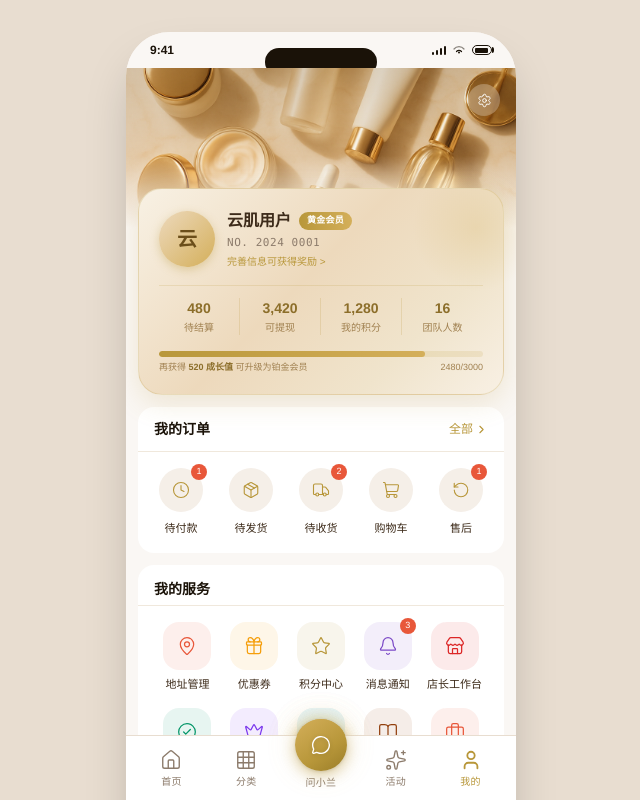
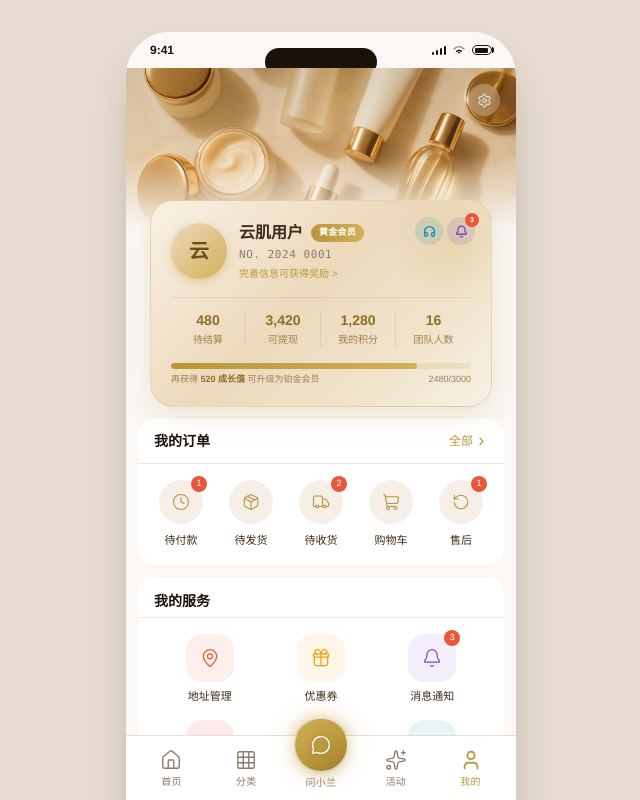
Before and after one commit to 315fang/cloud-mp-qianduan, a Next.js app: page /profile in a window 1280 px wide. Shown: the top 800 px of the page, without its empty margins (319-959 px from the left). Built offline with nearby package versions, Linux system fonts and the light colour scheme.

Commit message:
refactor: streamline profile page layout and add customer service/notification links
Co-authored-by: 王飞 <192938845+315fang@users.noreply.github.com>

```diff
--- a/src/app/profile/page.tsx
+++ b/src/app/profile/page.tsx
@@ -10,19 +10,13 @@ import {
   Bell,
   Settings,
   Headphones,
-  Star,
-  Users,
   Clock,
   Package,
   Truck,
   RotateCcw,
   ShoppingCart,
-  TrendingUp,
   Store,
   CheckCircle2,
-  Crown,
-  BookOpen,
-  Briefcase,
 } from "lucide-react";
 import PhoneFrame from "@/components/PhoneFrame";
 import BottomNav from "@/components/BottomNav";
@@ -45,16 +39,10 @@ const orderTabs = [
 const serviceItems = [
   { icon: MapPin, label: "地址管理", href: "/profile/address", color: "#E8573A" },
   { icon: Gift, label: "优惠券", href: "/profile/coupons", color: "#F59E0B" },
-  { icon: Star, label: "积分中心", href: "/profile/points", color: "#B8973A" },
   { icon: Bell, label: "消息通知", href: "/profile/notifications", color: "#7C4AC7", badge: "3" },
   { icon: Store, label: "店长工作台", href: "/distributor/manager", color: "#DC2626" },
   { icon: CheckCircle2, label: "自提核销", href: "/distributor/pickup-verify", color: "#059669" },
-  { icon: Crown, label: "权益中心", href: "/profile/rights-benefits", color: "#7C3AED" },
   { icon: Headphones, label: "专属客服", href: "/profile/customer-service", color: "#0891B2" },
-  { icon: BookOpen, label: "品牌故事", href: "/profile/brand-story", color: "#92400E" },
-  { icon: Briefcase, label: "购物袋", href: "/profile/shopping-bags", color: "#E8573A" },
-  { icon: Users, label: "我的团队", href: "/distributor/team", color: "#4A7CC7" },
-  { icon: TrendingUp, label: "分佣中心", href: "/distributor", color: "#B85A2A" },
   { icon: Settings, label: "设置", href: "/profile/settings", color: "#8C7B6B" },
 ];
 
@@ -90,22 +78,32 @@ export default function ProfilePage() {
 
       {/* 会员卡 - 上移覆盖照片底部 */}
       <div className="px-3 -mt-10 relative z-10">
-        <div
-          className="rounded-3xl overflow-hidden"
-          style={{
-            background: "linear-gradient(135deg, #F8F1E4 0%, #EDD9BC 45%, #F0E4CC 75%, #F8F0E4 100%)",
-            boxShadow: "0 8px 28px rgba(184,151,58,0.18)",
-            border: "1px solid rgba(184,151,58,0.22)",
-          }}
-        >
+        <div className="relative mx-3 mt-3 rounded-3xl overflow-hidden" style={{background: "linear-gradient(135deg, #F8F1E4 0%, #EDD9BC 45%, #F0E4CC 75%, #F8F0E4 100%)", boxShadow: "0 8px 28px rgba(184,151,58,0.18)", border: "1px solid rgba(184,151,58,0.22)"}}>
           {/* 装饰光圈 */}
-          <div
-            className="absolute -top-6 -right-6 w-32 h-32 rounded-full pointer-events-none"
-            style={{ background: "radial-gradient(circle, rgba(212,175,90,0.22), transparent 70%)" }}
-            aria-hidden="true"
-          />
+          <div className="absolute -top-6 -right-6 w-32 h-32 rounded-full pointer-events-none" style={{background: "radial-gradient(circle, rgba(212,175,90,0.22), transparent 70%)"}} aria-hidden="true"/>
 
           <div className="relative px-5 pt-5 pb-5">
+            {/* 快捷按钮 - 客服和消息 */}
+            <div className="absolute top-4 right-4 flex items-center gap-1">
+              <Link
+                href="/profile/customer-service"
+                className="w-7 h-7 flex items-center justify-center rounded-full"
+                style={{background: "rgba(8,145,178,0.15)"}}
+                aria-label="客服"
+              >
+                <Headphones size={13} className="text-[#0891B2]" strokeWidth={2.5}/>
+              </Link>
+              <Link
+                href="/profile/notifications"
+                className="relative w-7 h-7 flex items-center justify-center rounded-full"
+                style={{background: "rgba(124,74,193,0.15)"}}
+                aria-label="消息"
+              >
+                <Bell size={13} className="text-[#7C4AC7]" strokeWidth={2.5}/>
+                <span className="absolute -top-1 -right-1 w-3.5 h-3.5 bg-[#E8573A] rounded-full text-white text-[7px] flex items-center justify-center font-bold">3</span>
+              </Link>
+            </div>
+
             {/* 头像 + 昵称 + 会员号 */}
             <div className="flex items-center gap-3 mb-4">
               <div
@@ -190,7 +188,7 @@ export default function ProfilePage() {
           <div className="px-4 pt-3 pb-1 border-b border-[#F0E8DC]">
             <span className="text-sm font-bold text-[#1A1208]">我的服务</span>
           </div>
-          <div className="grid grid-cols-5 gap-y-4 px-4 py-4">
+          <div className="grid grid-cols-3 gap-y-4 px-4 py-4">
             {serviceItems.map(({ icon: Icon, label, href, color, badge }) => (
               <Link key={label} href={href} className="flex flex-col items-center gap-1.5">
                 <div className="relative w-12 h-12 rounded-2xl flex items-center justify-center" style={{ backgroundColor: `${color}18` }}>
```
